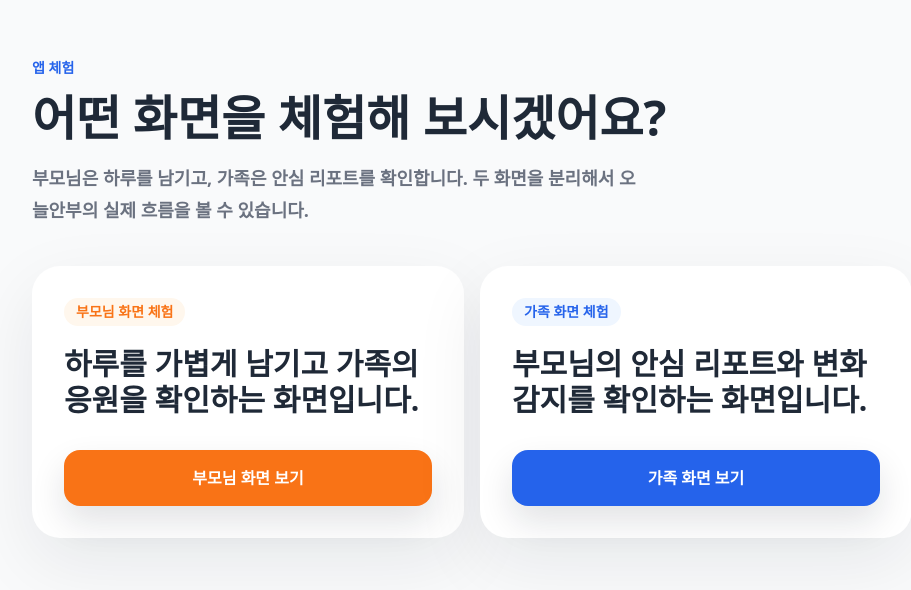
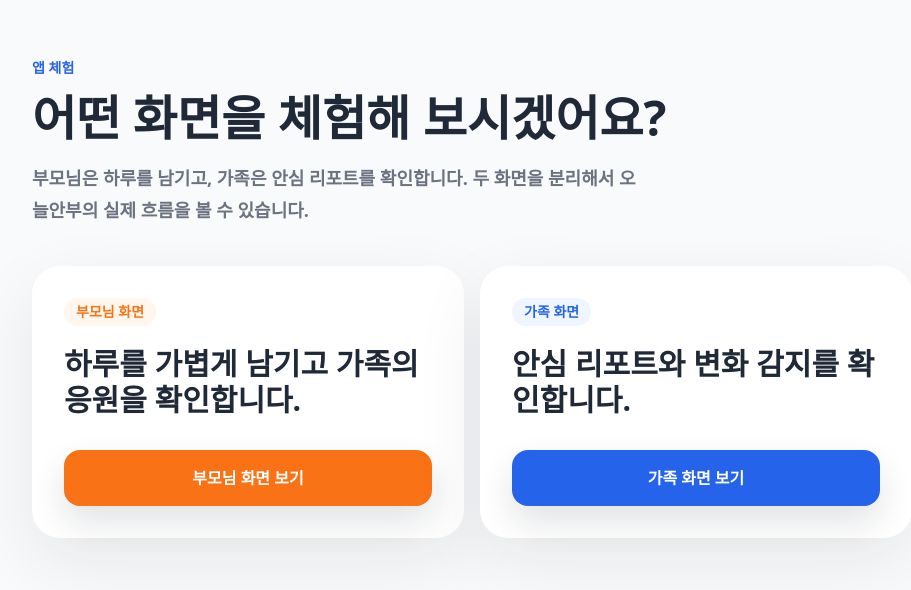
Before and after one commit to hotoksusu/Thinking-of-You, a Next.js app: page /app in a window 1280 px wide. Shown: the part 102-692 px from the top of the page, without its empty margins (168-1079 px from the left). Built offline with nearby package versions, Linux system fonts and the light colour scheme; a web font is replaced by a local one.

Commit message:
Refine app role selection copy

```diff
--- a/src/components/user-mode.tsx
+++ b/src/components/user-mode.tsx
@@ -298,15 +298,15 @@ function ExperienceRoleSelect({ onSelect }: { onSelect: (role: ExperienceRole) =
         </div>
         <div className="mt-10 grid gap-4 md:grid-cols-2">
           <RoleSelectCard
-            label="부모님 화면 체험"
-            title="하루를 가볍게 남기고 가족의 응원을 확인하는 화면입니다."
+            label="부모님 화면"
+            title="하루를 가볍게 남기고 가족의 응원을 확인합니다."
             button="부모님 화면 보기"
             accent="warm"
             onClick={() => onSelect("parent")}
           />
           <RoleSelectCard
-            label="가족 화면 체험"
-            title="부모님의 안심 리포트와 변화 감지를 확인하는 화면입니다."
+            label="가족 화면"
+            title="안심 리포트와 변화 감지를 확인합니다."
             button="가족 화면 보기"
             accent="blue"
             onClick={() => onSelect("family")}
```
